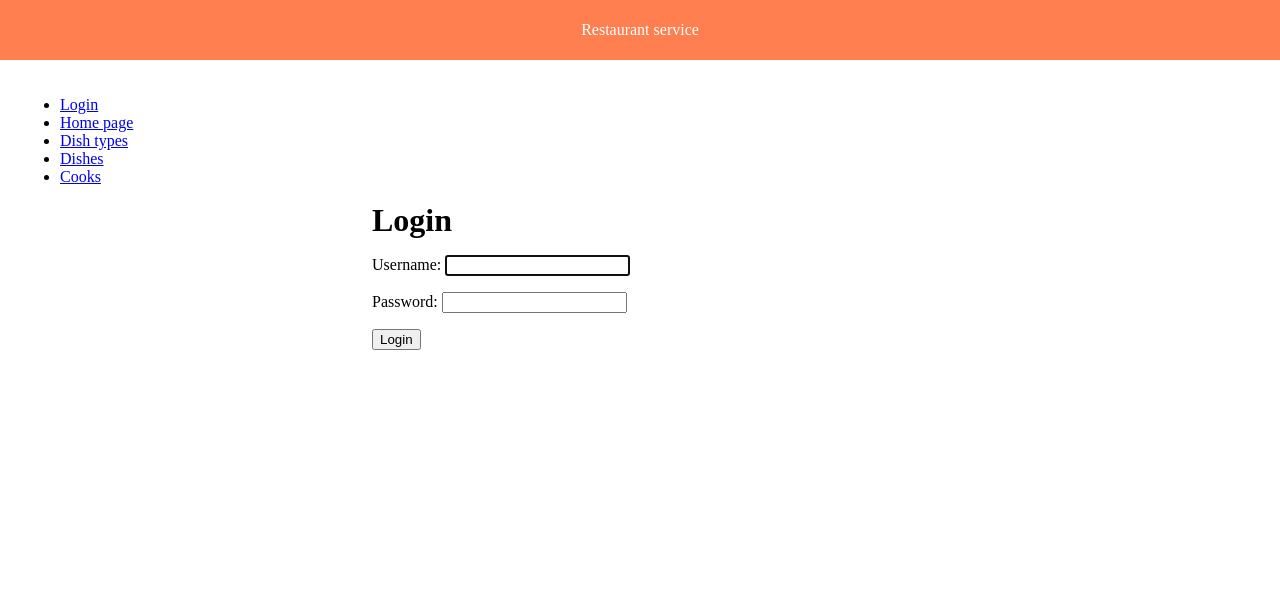
After one commit to HlovaOleh/kitchen-service, a Django app: page /accounts/login/ in a window 1280 px wide. The commit adds this page. Shown: the top 590 px of the page. Run offline with Django 4.2, Linux system fonts and the light colour scheme.

Commit message:
create login, logged out pages. Also add user display on pages.

```diff
--- a/kitchen_service/settings.py
+++ b/kitchen_service/settings.py
@@ -128,3 +128,5 @@ STATICFILES_DIRS = [
 DEFAULT_AUTO_FIELD = "django.db.models.BigAutoField"
 
 AUTH_USER_MODEL = "restaurant.Cook"
+
+LOGIN_REDIRECT_URL = "/"
--- a/kitchen_service/urls.py
+++ b/kitchen_service/urls.py
@@ -14,10 +14,13 @@ Including another URLconf
     1. Import the include() function: from django.urls import include, path
     2. Add a URL to urlpatterns:  path('blog/', include('blog.urls'))
 """
+from django.conf import settings
+from django.conf.urls.static import static
 from django.contrib import admin
 from django.urls import path, include
 
 urlpatterns = [
     path("admin/", admin.site.urls),
-    path("", include("restaurant.urls", namespace="restaurant"))
-]
+    path("", include("restaurant.urls", namespace="restaurant")),
+    path("accounts/", include("django.contrib.auth.urls")),
+] + static(settings.STATIC_URL, document_root=settings.STATIC_ROOT)
--- a/restaurant/models.py
+++ b/restaurant/models.py
@@ -23,6 +23,6 @@ class Dish(models.Model):
     description = models.TextField()
     price = models.DecimalField(decimal_places=2, max_digits=5)
     dish_type = models.ForeignKey(
-        DishType, on_delete=models.CASCADE, related_name="dish"
+        DishType, on_delete=models.CASCADE, related_name="dishes"
     )
     cooks = models.ManyToManyField(settings.AUTH_USER_MODEL, related_name="dishes")
--- a/templates/includes/sidebar.html
+++ b/templates/includes/sidebar.html
@@ -1,6 +1,12 @@
-<div class="sidebar">
-  <a class="sidebar__link" href="{% url 'restaurant:index' %}">Home page</a>
-  <a class="sidebar__link" href="{% url 'restaurant:dish_type-list' %}">Dish types</a>
-  <a class="sidebar__link" href="{% url 'restaurant:dish-list' %}">Dishes</a>
-  <a class="sidebar__link" href="{% url 'restaurant:cook-list' %}">Cooks</a>
-</div>
+<ul class="sidebar-nav">
+  {% if user.is_authenticated %}
+    <li>User: <a href="{% url 'restaurant:cook-detail' pk=user.id %}">{{ user.username }}</a></li>
+    <li><a href="{% url 'logout' %}">Logout</a></li>
+  {% else %}
+    <li><a href="{% url 'login' %}">Login</a></li>
+  {% endif %}
+  <li><a href="{% url "restaurant:index" %}">Home page</a></li>
+  <li><a href="{% url "restaurant:dish_type-list" %}">Dish types</a></li>
+  <li><a href="{% url "restaurant:dish-list" %}">Dishes</a></li>
+  <li><a href="{% url "restaurant:cook-list" %}">Cooks</a></li>
+</ul>
--- /dev/null
+++ b/templates/registration/login.html
@@ -0,0 +1,16 @@
+{% extends "base.html" %}
+
+{% block content %}
+  <h1>Login</h1>
+
+  {% if form.errors %}
+    <p style="color: red">Invalid credentials</p>
+  {% endif %}
+
+  <form method="post" action="{% url 'login' %}">
+    {% csrf_token %}
+    {{ form.as_p }}
+    <input type="submit" value="Login">
+    <input type="hidden" name="next" value="{{ next }}">
+  </form>
+{% endblock %}
--- a/templates/restaurant/cook_list.html
+++ b/templates/restaurant/cook_list.html
@@ -6,6 +6,9 @@
       {% for cook in cook_list %}
         <li>
           <a href="{% url 'restaurant:cook-detail' cook.pk %}">{{ cook.first_name }} {{ cook.last_name }}</a>
+          {% if driver.id == user.id %}
+            (Me)
+          {% endif %}
         </li>
       {% endfor %}
     </ul>
--- a/templates/restaurant/index.html
+++ b/templates/restaurant/index.html
@@ -7,4 +7,5 @@
     <li class="info">Number of cooks: {{ num_cooks }}</li>
     <li class="info">Number of dish types: {{ num_dish_types }}</li>
   </ul>
+  <p>You have visited this page {{ num_visits }} time{{ num_visits|pluralize }}</p>
 {% endblock %}
```
Also changed, not shown: restaurant/views.py (+15 -13 lines), templates/registration/logged_out.html (added, +7 -0 lines), restaurant/migrations/0003_alter_dish_dish_type.py (added).
